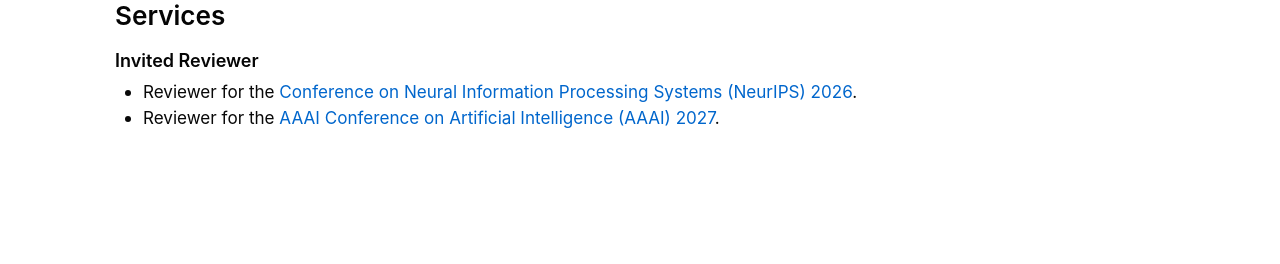
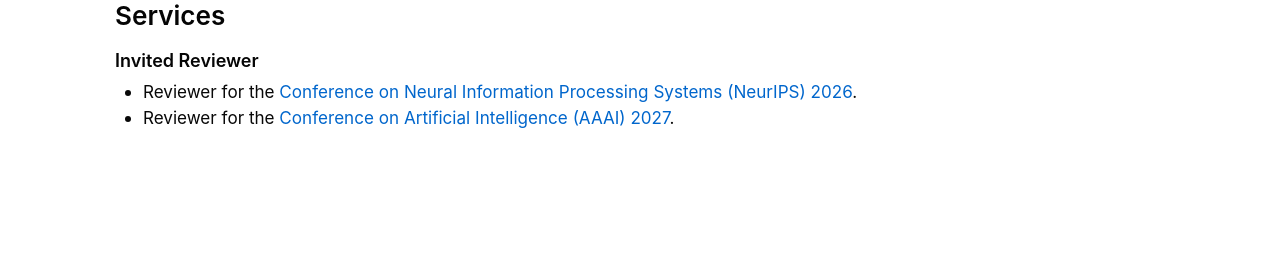
Before and after one commit to JaylenTang/jaylentang.github.io, a Jekyll site: the page built from _pages/about.md, in a window 1280 px wide. Shown: the part 2064-2328 px from the top of the page. Built offline with Jekyll 4.4.1, drawn with Linux system fonts in a browser that asks for light colours; some web fonts are replaced.

Commit message:
Refine AAAI reviewer service wording

```diff
--- a/_pages/about.md
+++ b/_pages/about.md
@@ -120,7 +120,7 @@
       <h3>Invited Reviewer</h3>
       <ul class="roger-services">
         <li>Reviewer for the <a href="https://neurips.cc/">Conference on Neural Information Processing Systems (NeurIPS) 2026</a>.</li>
-        <li>Reviewer for the <a href="https://aaai.org/conference/aaai/aaai-27/">AAAI Conference on Artificial Intelligence (AAAI) 2027</a>.</li>
+        <li>Reviewer for the <a href="https://aaai.org/conference/aaai/aaai-27/">Conference on Artificial Intelligence (AAAI) 2027</a>.</li>
       </ul>
     </div>
   </section>
```
Also changed, not shown: _pages/cv.md (+1 -1 lines).
